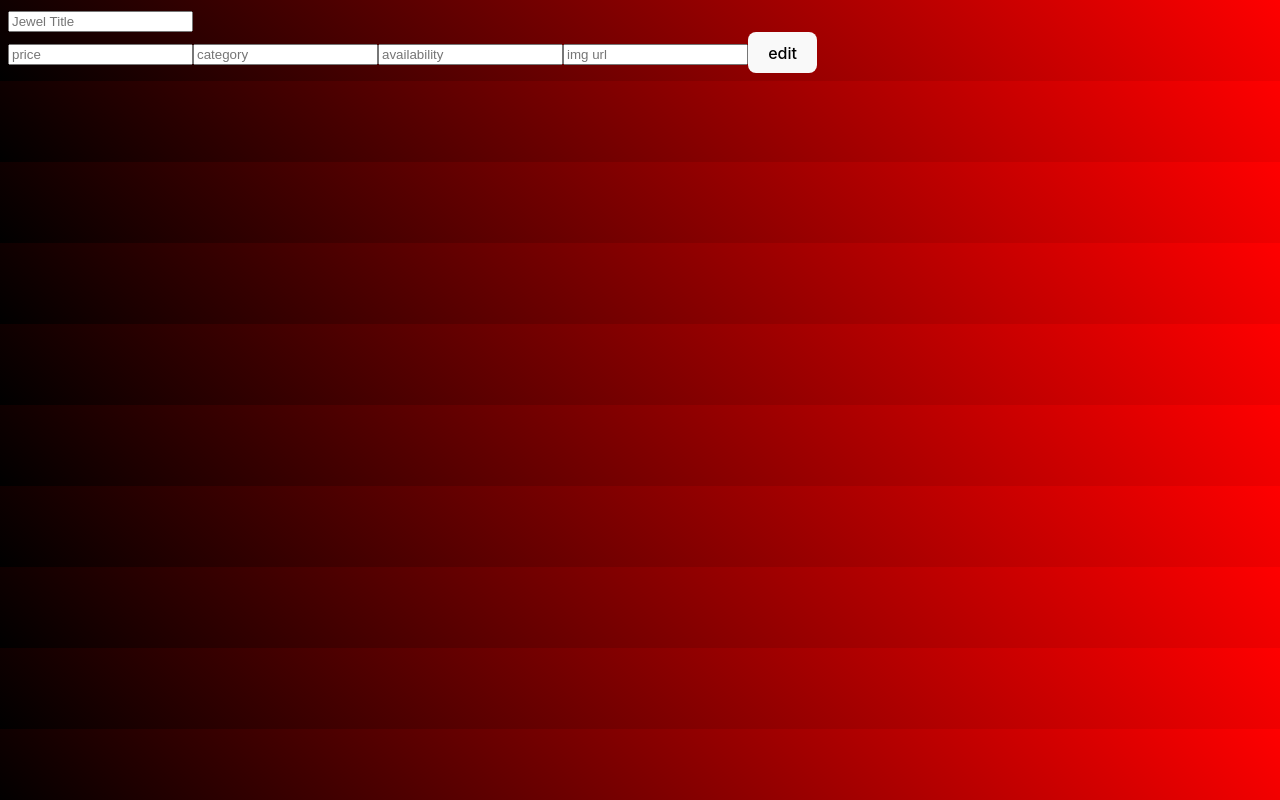
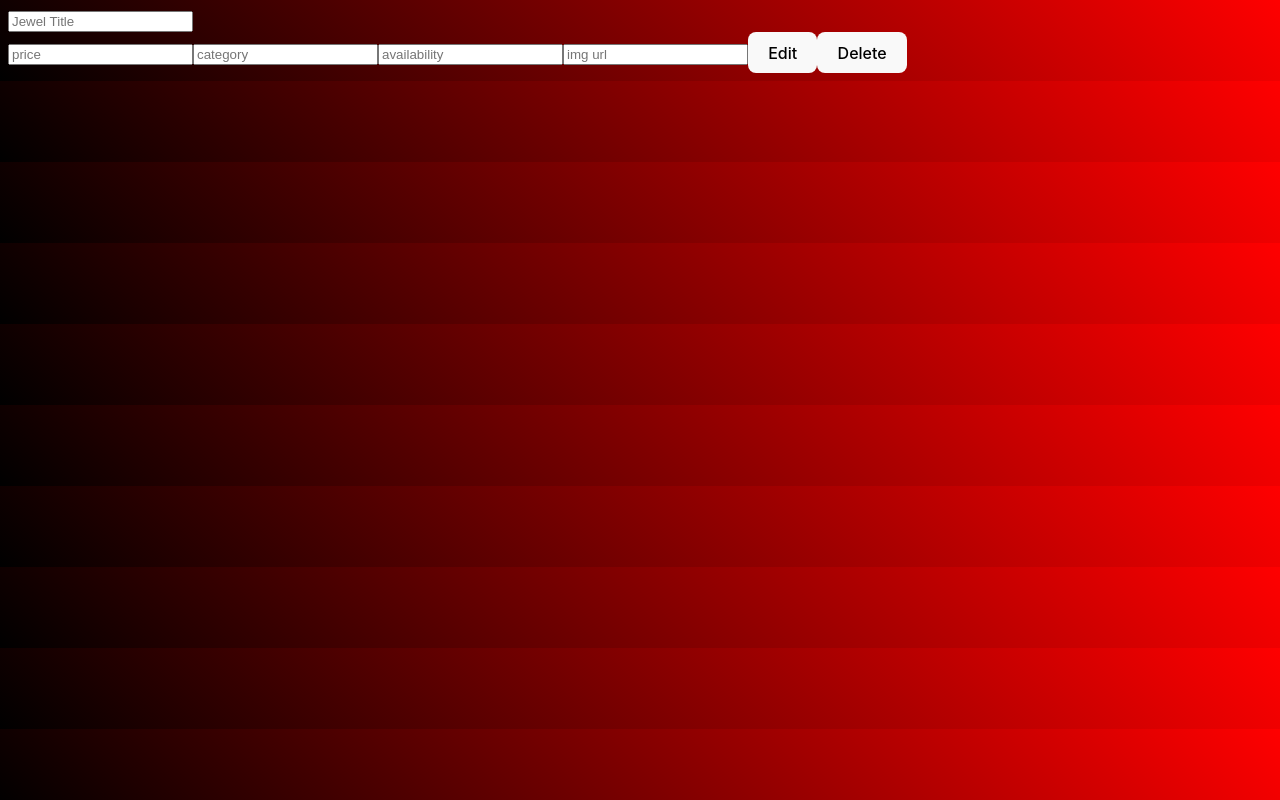
Before and after one commit to JustinWhite814/joans-jewelry-app, a React (Vite) app in the folder frontend/: page /edit in a window 1280 px wide. Built offline with nearby package versions, Linux system fonts and the light colour scheme.

Commit message:
added in useNavigate

```diff
--- a/frontend/src/components/EditJewel/index.jsx
+++ b/frontend/src/components/EditJewel/index.jsx
@@ -1,6 +1,9 @@
 import {useState} from 'react'
-import { updateJewels } from '../../../utils/backend'
+import { updateJewels, deleteJewels } from '../../../utils/backend'
+import { useNavigate } from 'react-router-dom'
 export default function EditJewel({jewel}) {
+    const navigate = useNavigate()
+
     console.log('I am inside the editjewel component:', jewel)
     const [editFormData, setEditFormData] = useState({
         title: jewel.title,
@@ -20,7 +23,13 @@ export default function EditJewel({jewel}) {
   function handleSubmit(e){
     e.preventDefault()
     updateJewels(editFormData, jewel._id)
-        .then(() => console.log(editFormData))
+        .then(() => navigate('/details'))
+  }
+
+  function handleDelete(e){
+    e.preventDefault()
+    deleteJewels(jewel._id)
+        .then(() => navigate('/'))
   }
   return (
     <form
@@ -65,7 +74,12 @@ export default function EditJewel({jewel}) {
     <button
         type="submit"
         className="">
-        edit
+        Edit
+    </button>
+    <button
+        onClick={handleDelete}
+        className="">
+        Delete
     </button>
 </form>
   )
--- a/frontend/utils/backend.js
+++ b/frontend/utils/backend.js
@@ -9,3 +9,7 @@ export async function updateJewels(jewel, id){
     const data = await axios.put(`/api/jewels/${id}`, jewel)
     return data
 }
+
+export async function deleteJewels(id){
+    const data = await axios.delete(`/api/jewels/${id}`)
+}
```
